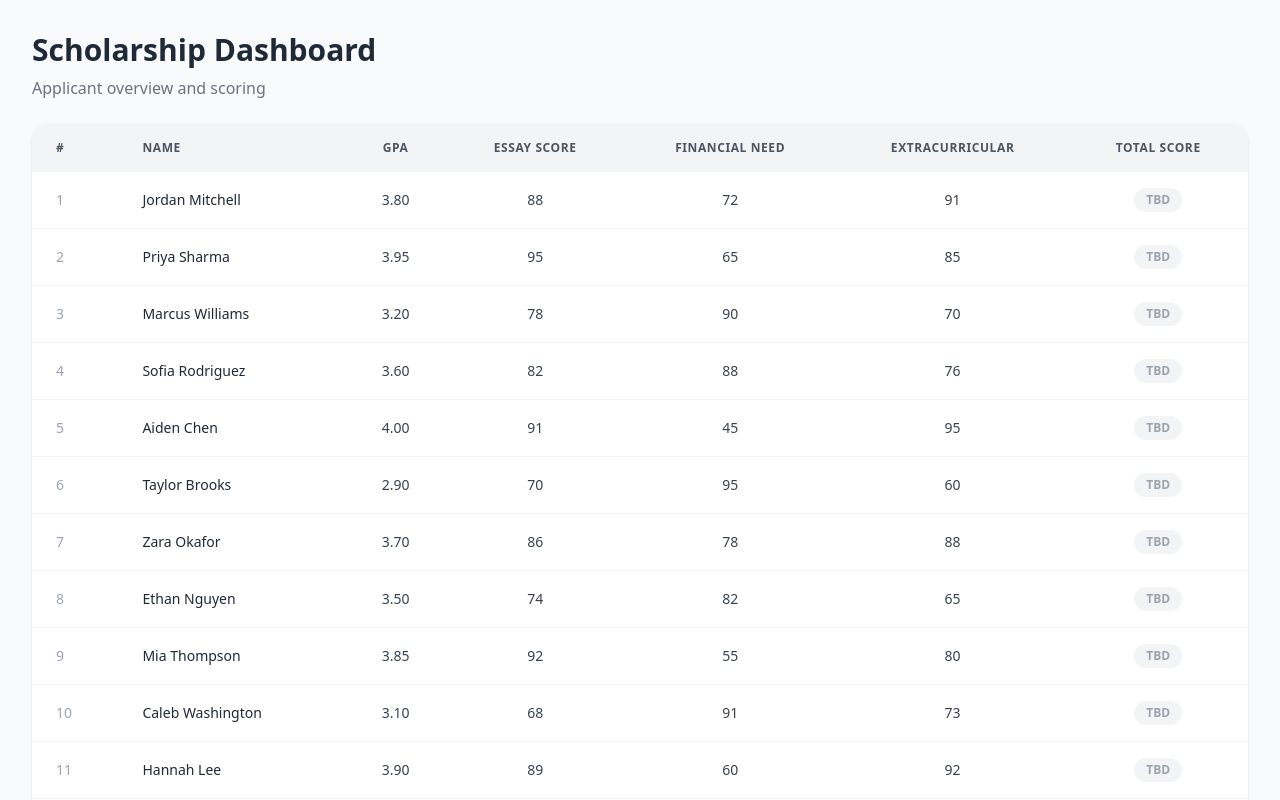
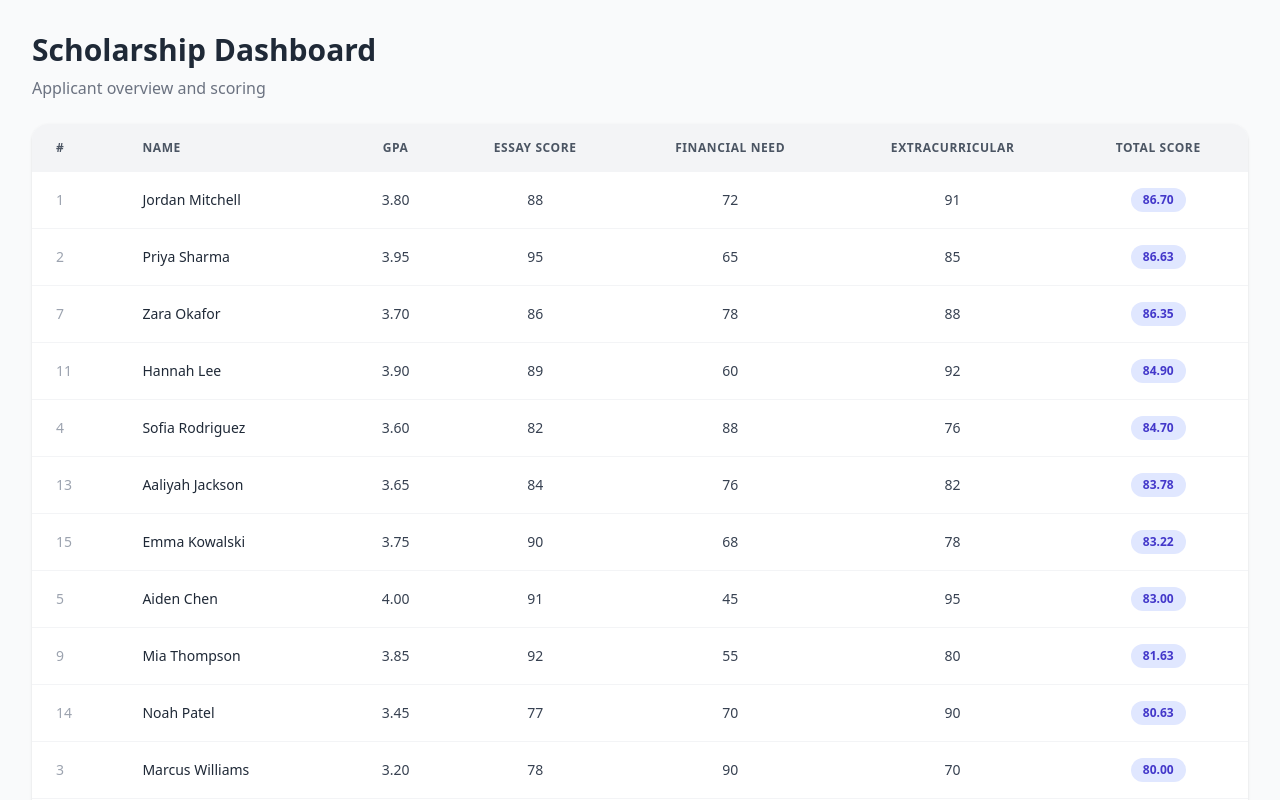
Before and after one commit to gaelle-nassar/scholarship-dashboard, a Nuxt app: page / in a window 1280 px wide. Shown: the top 800 px of the page. Built offline with nearby package versions, Linux system fonts and the light colour scheme.

Commit message:
add weighted total score calculation

```diff
--- a/app/pages/index.vue
+++ b/app/pages/index.vue
@@ -19,7 +19,7 @@
           </thead>
           <tbody class="divide-y divide-gray-100">
             <tr
-              v-for="applicant in applicants"
+              v-for="applicant in sortedApplicants"
               :key="applicant.id"
               class="hover:bg-gray-50 transition-colors"
             >
@@ -30,8 +30,8 @@
               <td class="px-6 py-4 text-center text-gray-700">{{ applicant.financialNeed }}</td>
               <td class="px-6 py-4 text-center text-gray-700">{{ applicant.extracurricular }}</td>
               <td class="px-6 py-4 text-center">
-                <span class="inline-block bg-gray-100 text-gray-400 text-xs font-semibold px-3 py-1 rounded-full">
-                  TBD
+                <span class="inline-block bg-indigo-100 text-indigo-700 text-xs font-semibold px-3 py-1 rounded-full">
+                  {{ totalScore(applicant) }}
                 </span>
               </td>
             </tr>
@@ -44,4 +44,16 @@
 
 <script setup>
 import { applicants } from '~/data/applicants.js'
+
+function totalScore(a) {
+  const gpa = (a.gpa / 4.0) * 100 * 0.30
+  const essay = a.essayScore * 0.25
+  const financial = a.financialNeed * 0.25
+  const extra = a.extracurricular * 0.20
+  return (gpa + essay + financial + extra).toFixed(2)
+}
+
+const sortedApplicants = computed(() =>
+  [...applicants].sort((a, b) => totalScore(b) - totalScore(a))
+)
 </script>
```
